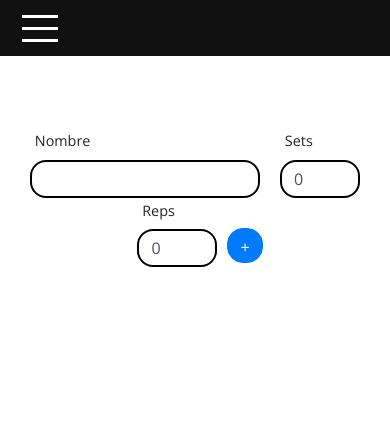
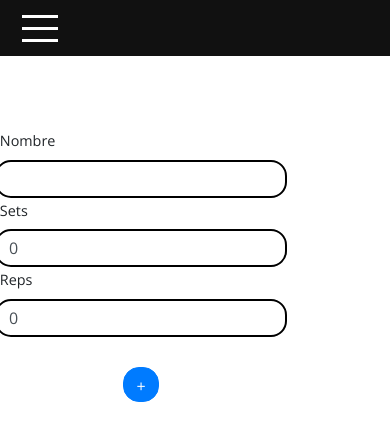
Before and after one commit to BigDog1400/acapp2, a React (Create React App) app: page /workout/draft in a window 390 px wide. Shown: the top 440 px of the page. Built offline with nearby package versions, Linux system fonts and the light colour scheme.

Commit message:
style: se agregan estilos responsive para mobile

```diff
--- a/src/components/Workout/Workout-draft/Input_Exercise/styles.scss
+++ b/src/components/Workout/Workout-draft/Input_Exercise/styles.scss
@@ -1,4 +1,6 @@
 .input__exercise{
+    justify-content: center;
+    align-content: center;
     input{
         border: 2px solid black;
     }
@@ -8,8 +10,6 @@
     div {
         margin: 0 10px;
     }
-    justify-content: center;
-    align-content: center;
     button{
         flex: 0 1 35px;
         border-radius: 50%;
@@ -27,3 +27,20 @@
         flex: 0 0 80px;
     }
 }
+@media only screen and (max-width: 576px)  {
+    .input__exercise{
+            width: 80%;
+            margin: auto;
+
+            .input__exercise-name{
+                flex:0 1 100%;
+            }
+            .input__exercise-sets{
+                flex:0 1 100%;
+
+            }
+            .input__exercise-reps{
+                flex:0 1 100%;
+            }
+        }
+}
```
